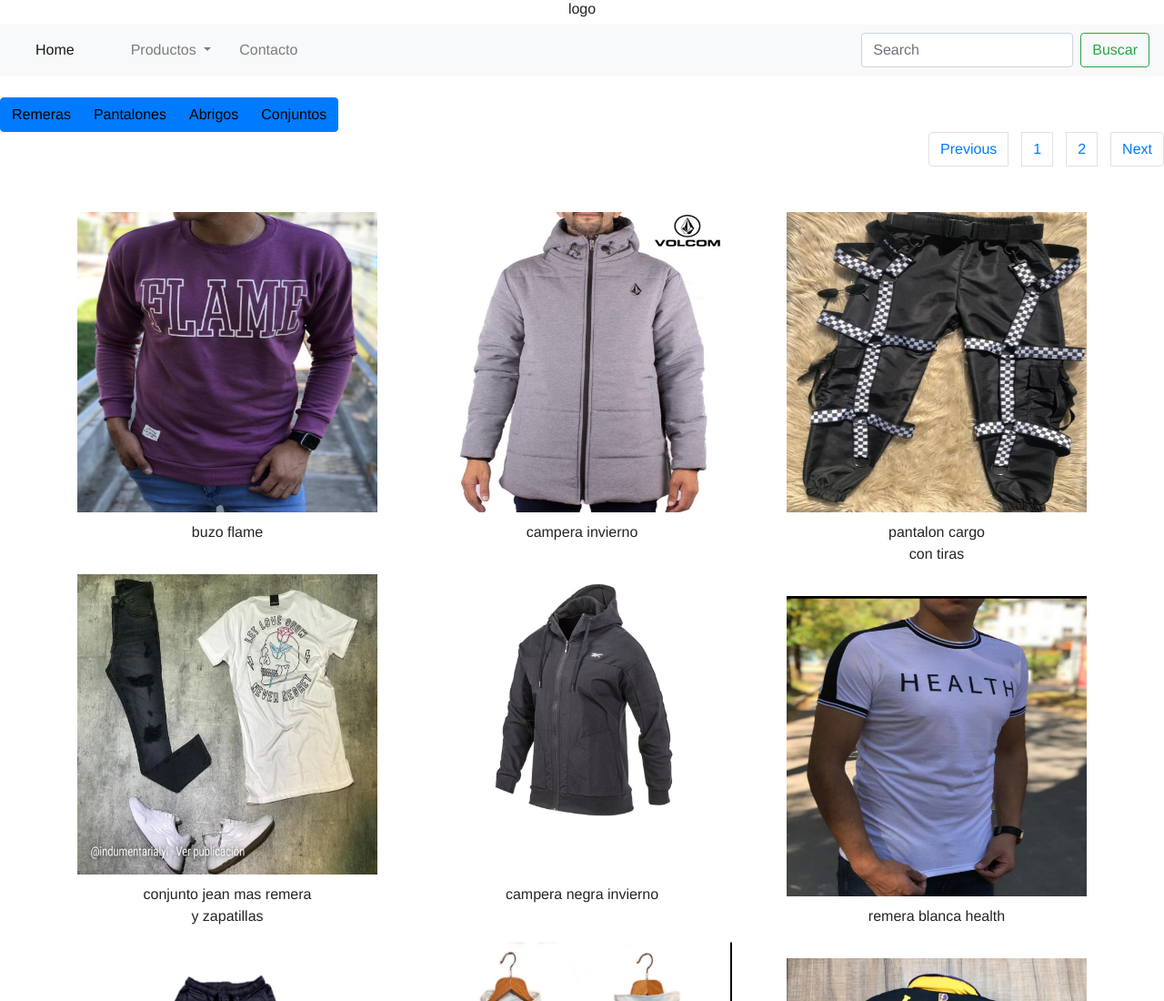
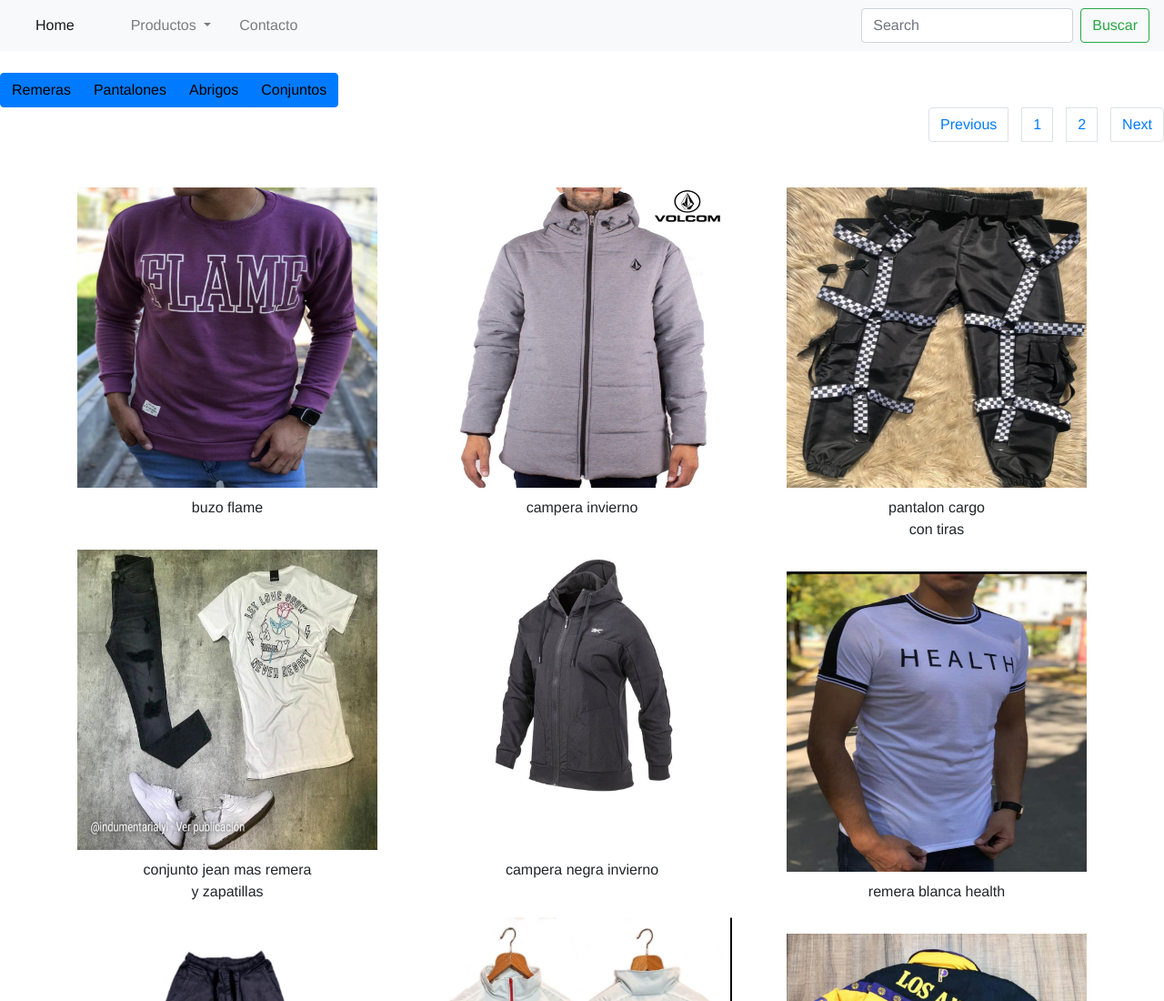
Before and after one commit to nicominali/proyecto-final, a website: page pages/H-segunda-pagina.html in a window 1280 px wide. Shown: the top 1100 px of the page at 91% size. Drawn offline with nearby package versions, Linux system fonts and the light colour scheme.

```diff
--- a/pages/H-segunda-pagina.html
+++ b/pages/H-segunda-pagina.html
@@ -11,15 +11,6 @@
 </head>
 
 <body>
-    <div class="header">
-        <div class="container-fluid">
-            <div class="row">
-                <div class="col-lg-12 col-xs-12">
-                    <h6>logo</h6>
-                </div>
-            </div>
-        </div>
-    </div>
     <div class="container-fluid">
         <div class="row">
             <div class="col-lg-12 col-xs-12">
```
Also changed, not shown: pages/accesorios.html (+0 -9 lines), pages/contacto.html (+0 -9 lines), pages/hombres.html (+0 -9 lines), pages/m-segunda-pagina.html (+0 -9 lines), pages/mujeres.html (+0 -9 lines), pages/subpages/H-abrigos-segunda-pagina.html (+0 -9 lines), pages/subpages/H-abrigos.html (+0 -9 lines), pages/subpages/H-conjuntos.html (+0 -9 lines), pages/subpages/H-pantalones.html (+0 -9 lines), pages/subpages/H-remeras.html (+0 -9 lines), pages/subpages/M-abrigos.html (+0 -9 lines), pages/subpages/M-conjuntos-segunda-pagina.html (+0 -9 lines), pages/subpages/M-conjutos.html (+0 -9 lines), pages/subpages/M-pantalones.html (+0 -9 lines), 2 more files.
